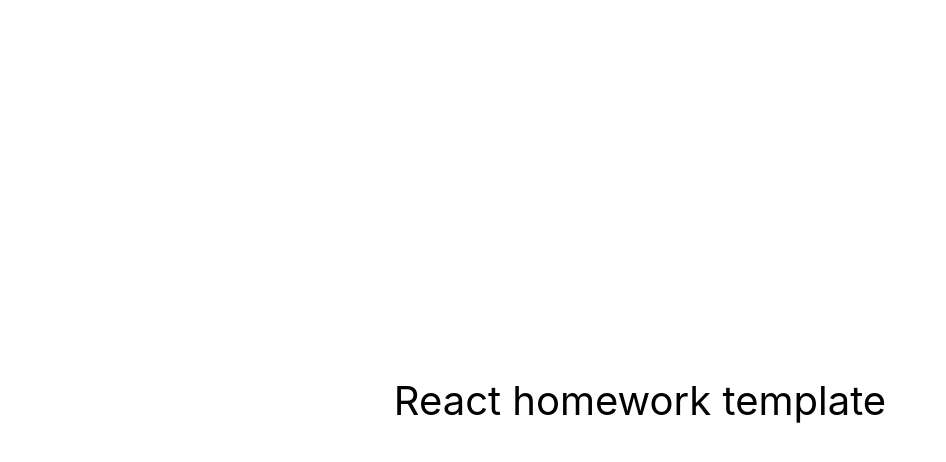
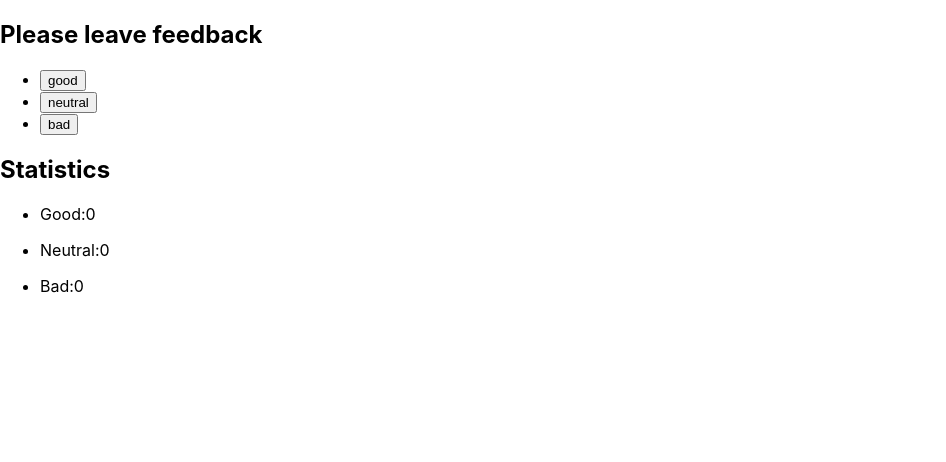
Before and after one commit to PaulPonomarenko/goit-react-hw-02-feedback, a React (Create React App) app: page / in a window 1280 px wide. Shown: the top 462 px of the page, without its empty margins (0-946 px from the left). Built offline with nearby package versions, Linux system fonts and the light colour scheme.

Commit message:
додає базову розмітку та робочу функцію додавання

```diff
--- a/package.json
+++ b/package.json
@@ -7,7 +7,7 @@
     "@testing-library/jest-dom": "^5.16.3",
     "@testing-library/react": "^12.1.4",
     "@testing-library/user-event": "^13.5.0",
-    "react": "^18.1.0",
+    "react": "^18.2.0",
     "react-dom": "^18.1.0",
     "react-scripts": "5.0.1",
     "web-vitals": "^2.1.3"
--- a/src/components/App.jsx
+++ b/src/components/App.jsx
@@ -1,16 +1,42 @@
-export const App = () => {
-  return (
-    <div
-      style={{
-        height: '100vh',
-        display: 'flex',
-        justifyContent: 'center',
-        alignItems: 'center',
-        fontSize: 40,
-        color: '#010101'
-      }}
-    >
-      React homework template
-    </div>
-  );
-};
+import React from 'react';
+import { Statistics } from './Statistics/Statistics';
+import { Section } from './Section/Section';
+import { FeedbackOptions } from './FeedbackOptions/FeedbackOptions';
+
+export class App extends React.Component {
+  state = {
+    good: 0,
+    neutral: 0,
+    bad: 0,
+  };
+
+  onLeaveFeedback = option => {
+    this.setState(prevState => {
+      return { [option]: prevState[option] + 1 };
+    });
+  };
+
+  render() {
+    const { good, neutral, bad } = this.state;
+    const options = Object.keys(this.state);
+    return (
+      <>
+        <Statistics
+          good={good}
+          neutral={neutral}
+          bad={bad}
+          onLeaveFeedback={this.onLeaveFeedback}
+          options={options}
+        />
+      </>
+    );
+  }
+}
+// {
+//   /* <Section title="">
+//         <FeedbackOptions />
+//       </Section>
+//       <Section>
+//         <Statistics />
+//       </Section> */
+// }
--- /dev/null
+++ b/src/components/FeedbackOptions/FeedbackOptions.jsx
@@ -0,0 +1 @@
+export const FeedbackOptions = () => {};
--- /dev/null
+++ b/src/components/Notification/Notification.jsx
@@ -0,0 +1 @@
+export const FeedbackOptions = () => {};
--- /dev/null
+++ b/src/components/Section/Section.jsx
@@ -0,0 +1 @@
+export const Section = () => {};
--- /dev/null
+++ b/src/components/Statistics/Statistics.jsx
@@ -0,0 +1,45 @@
+export const Statistics = ({
+  good,
+  bad,
+  neutral,
+  onLeaveFeedback,
+  options,
+}) => {
+  return (
+    <div>
+      <h2>Please leave feedback</h2>
+      {/* <button type="button" onClick={onLeaveFeedback}>
+        Good
+      </button>
+      <button type="button" onClick={onLeaveFeedback}>
+        Neutral
+      </button>
+      <button type="button" onClick={onLeaveFeedback}>
+        Bad
+      </button> */}
+      <ul>
+        {options.map(option => {
+          return (
+            <li key={option}>
+              <button type="button" onClick={() => onLeaveFeedback(option)}>
+                {option}
+              </button>
+            </li>
+          );
+        })}
+      </ul>
+      <h2>Statistics</h2>
+      <ul>
+        <li>
+          <p>Good:{good}</p>
+        </li>
+        <li>
+          <p>Neutral:{neutral}</p>
+        </li>
+        <li>
+          <p>Bad:{bad}</p>
+        </li>
+      </ul>
+    </div>
+  );
+};
```
Also changed, not shown: src/components/FeedbackOptions/FeedbackOptions.module.css (added), src/components/Notification/Notification.module.css (added), src/components/Section/Section.module.css (added), src/components/Statistics/Statistics.module.css (added), 1 other file (tests, documents, lock files or other folders).
